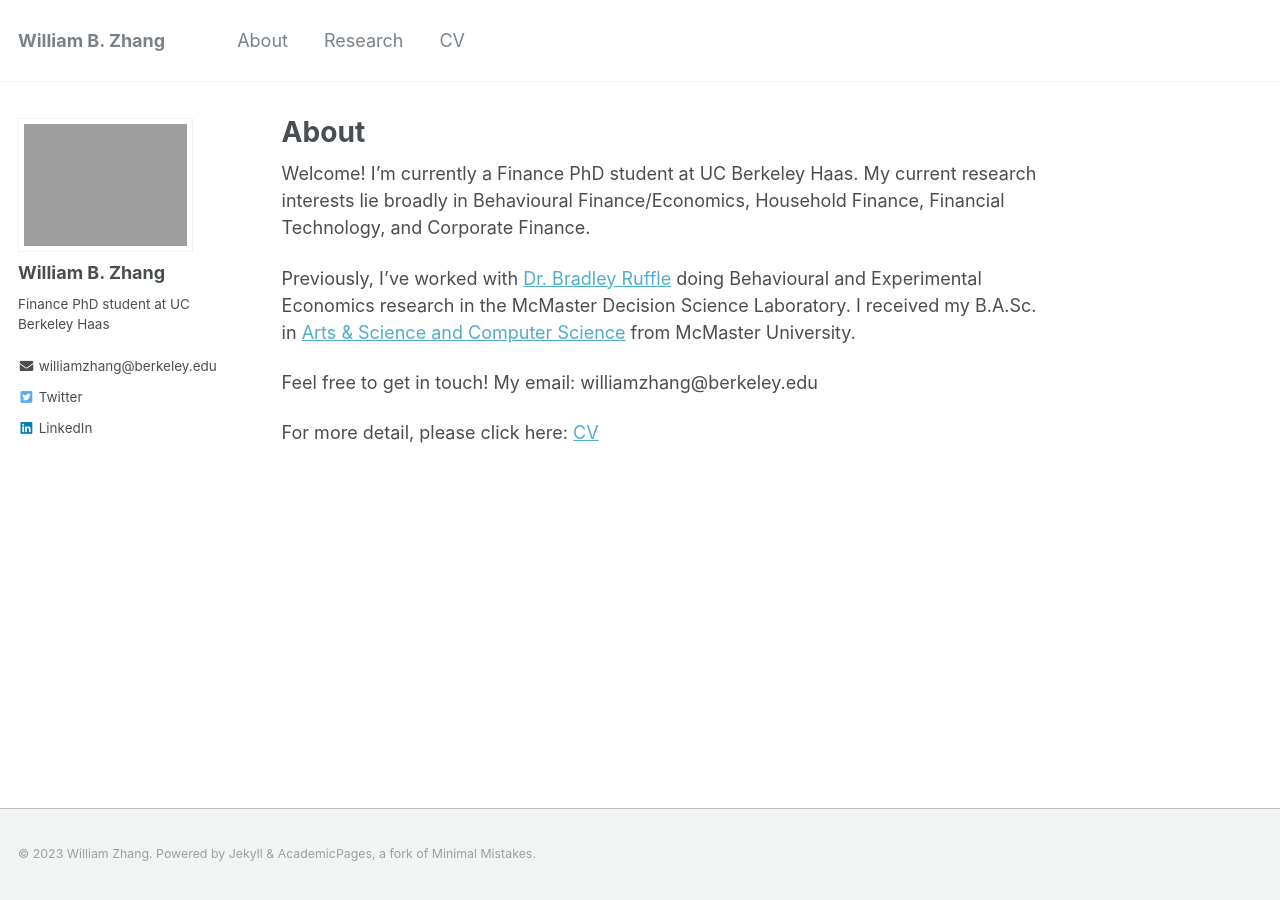
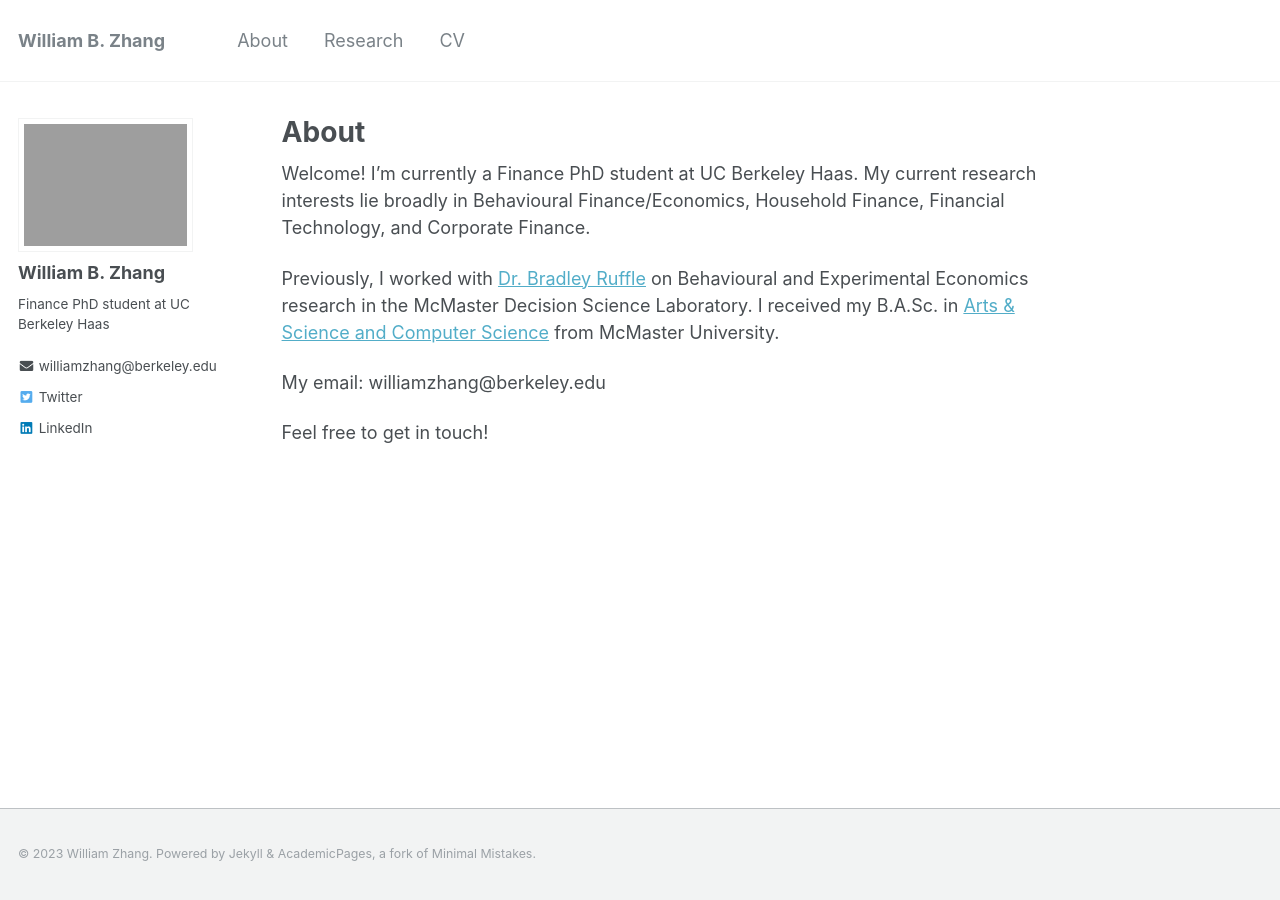
Before and after one commit to williambowenzhang/williambowenzhang.github.io, a Jekyll site: the page built from _pages/about.md, in a window 1280 px wide. Built offline with Jekyll 4.4.1, drawn with Linux system fonts in a browser that asks for light colours.

Commit message:
Update about.md

```diff
--- a/_pages/about.md
+++ b/_pages/about.md
@@ -10,8 +10,8 @@ redirect_from:
 
 Welcome! I'm currently a Finance PhD student at UC Berkeley Haas. My current research interests lie broadly in Behavioural Finance/Economics, Household Finance, Financial Technology, and Corporate Finance.
 
-Previously, I've worked with [Dr. Bradley Ruffle](https://sites.google.com/site/bradleyruffle/) doing Behavioural and Experimental Economics research in the McMaster Decision Science Laboratory. I received my B.A.Sc. in [Arts & Science and Computer Science](https://artsci.mcmaster.ca) from McMaster University.
+Previously, I worked with [Dr. Bradley Ruffle](https://sites.google.com/site/bradleyruffle/) on Behavioural and Experimental Economics research in the McMaster Decision Science Laboratory. I received my B.A.Sc. in [Arts & Science and Computer Science](https://artsci.mcmaster.ca) from McMaster University.
 
-Feel free to get in touch! My email: williamzhang@berkeley.edu
+My email: williamzhang@berkeley.edu
 
-For more detail, please click here: [CV](/cv/)
+Feel free to get in touch!
```
